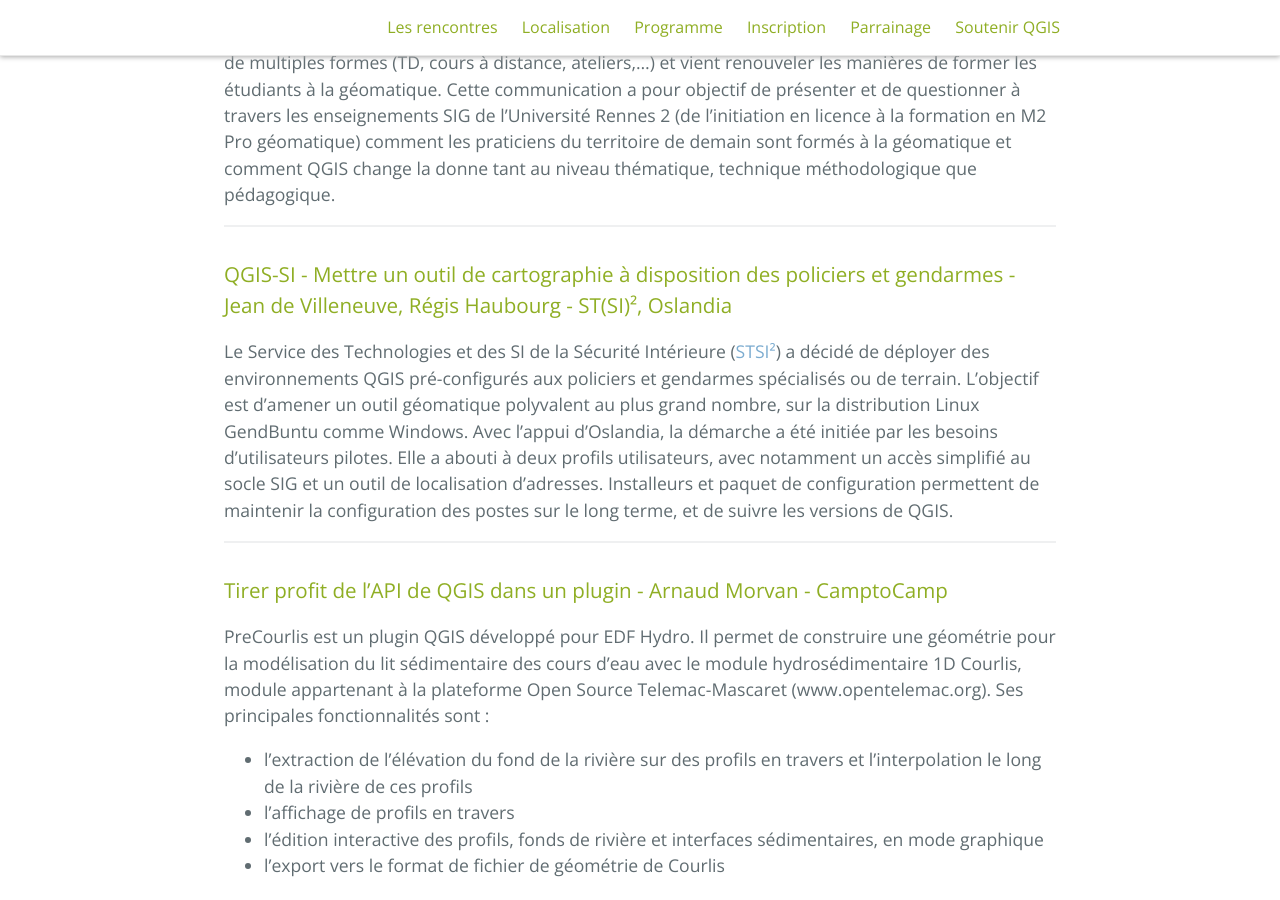
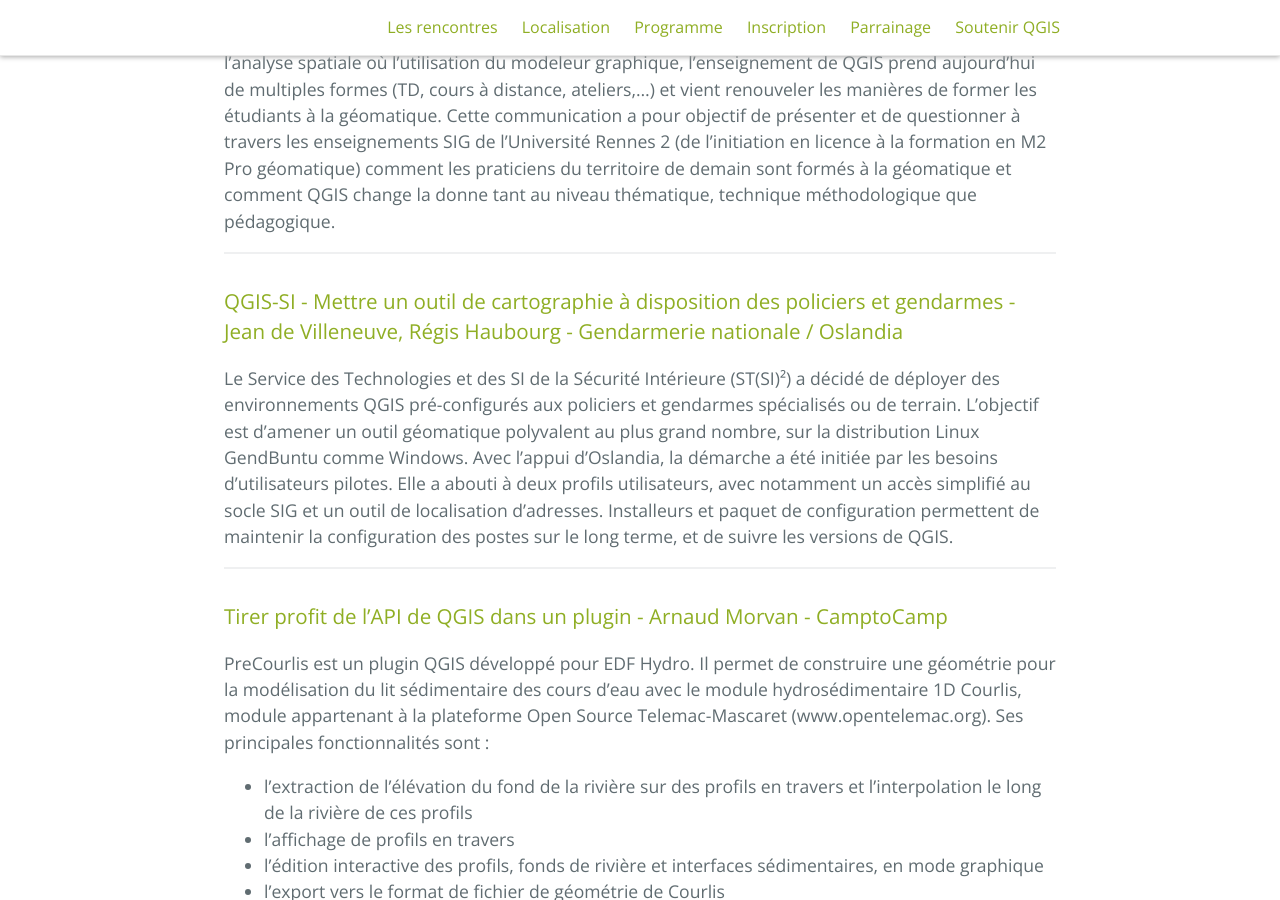
Before and after one commit to OSGeo-fr/QGIS-conf-fr-website, a Jekyll site: the page built from z20_programme.md, in a window 1280 px wide and 900 px high, scrolled down 3367 px. Built offline with Jekyll 4.4.1, drawn with Linux system fonts in a browser that asks for light colours; some of the changed text lies outside the part shown.

Commit message:
Typo et url non fonctionnels

```diff
--- a/z20_programme.md
+++ b/z20_programme.md
@@ -36,10 +36,10 @@ _______________________
 </thead>
  <tr class="th"><td>Horaires</td><td> </td><td>Durée (hors questions)</td></tr>
  <tr class="impair"><td>09:00</td><td>Ouverture de la journée - OSGeo-FR & Groupe QGIS FR</td><td>15 min.</td></tr>
- <tr class="pair"><td>09:15</td><td><a href="#covid-générateur-de-géométries-et-carto-geekeries-en-tous-genres---mathieu-rajerison">Covid, generateur de géométries et carto-geekeries en tous genres - Mathieu Rajerison</a></td><td>15 min.</td></tr>
+ <tr class="pair"><td>09:15</td><td><a href="#covid-générateur-de-géométries-et-carto-geekeries-en-tous-genres---mathieu-rajerison">Covid, générateur de géométries et carto-geekeries en tous genres - Mathieu Rajerison</a></td><td>15 min.</td></tr>
  <tr class="impair"><td>09:35</td><td><a href="#nouveautés-qgis--partage-de-styles-et-modèles-de-mise-en-page-via-le-hub-styles---pierre-serafini---sopreco">Nouveautés QGIS : Partage de styles et modèles de mise en page via le Hub Styles - Pierre Serafini - SOPRECO</a></td><td>7 min.</td></tr>
  <tr class="pair"><td>09:45</td><td><a href="#de-la-donnée-au-terrain--qgis-un-outil-global-pour-la-prospection-archéologique-par-télédétection---alexandre-guyot---laboratoire-letg-université-rennes-2--hytech-imaging">De la donnée au terrain : QGIS, un outil global pour la prospection archéologique par télédétection - Alexandre Guyot - Laboratoire LETG (Université Rennes 2) & Hytech Imaging</a></td><td>15 min.</td></tr>
- <tr class="impair"><td>10:05</td><td><a href="#qgis-si---mettre-un-outil-de-cartographie-à-disposition-des-policiers-et-gendarmes---jean-de-villeneuve-régis-haubourg---gendarmerie--nationale-oslandia">QGIS-SI - Mettre un outil de cartographie à disposition des policiers et gendarmes - Jean de Villeneuve, Régis Haubourg - ST(SI)², Oslandia</a></td><td>15 min.</td></tr>
+ <tr class="impair"><td>10:05</td><td><a href="#qgis-si---mettre-un-outil-de-cartographie-à-disposition-des-policiers-et-gendarmes---jean-de-villeneuve-régis-haubourg---gendarmerie-nationale--oslandia">QGIS-SI - Mettre un outil de cartographie à disposition des policiers et gendarmes - Jean de Villeneuve, Régis Haubourg - Gendarmerie nationale / Oslandia</a></td><td>15 min.</td></tr>
  <tr class="pause"><td>10:25</td><td>Pause - Salle café parallèle BBB</td><td>25 min.</td></tr>
  <tr class="impair"><td>10:50</td><td><a href="#tirer-profit-de-lapi-de-qgis-dans-un-plugin---arnaud-morvan---camptocamp">Tirer profit de l'API de QGIS dans un plugin - Arnaud Morvan - CamptoCamp</a></td><td>7 min.</td></tr>
  <tr class="pair"><td>11:00</td><td><a href="#qgeologis-visualisation-de-colonnes-stratigraphiques-et-de-séries-temporelles---sébastien-peillet---oslandia">QGeoloGIS, visualisation de colonnes stratigraphiques et de séries temporelles - Sébastien Peillet - Oslandia</a></td><td>7 min.</td></tr>
@@ -49,7 +49,7 @@ _______________________
  <tr class="pause"><td>12:10</td><td>Pause repas - Salle de discussions libres </td><td>1h50</td></tr>
  <tr class="impair"><td>14:00</td><td><a href="#les-maillages--qgis-en-4-dimensions----vincent-cloarec---lutra-consulting">Les Maillages : QGIS en 4 dimensions ! - Vincent Cloarec - Lutra Consulting</a></td><td>7 min.</td></tr>
  <tr class="pair"><td>14:10</td><td><a href="#stocker-et-visualiser-des-images-dans-le-cloud-à-laide-du-format-cog-et-de-qgis---julien-cabieces---oslandia">Stocker et visualiser des images dans le cloud à l'aide du format COG et de QGIS - Julien Cabieces - Oslandia</a></td><td>7 min.</td></tr>
- <tr class="impair"><td>14:20</td><td><a href="#nouveautés-qgis--pointcloud-et-3d---xxx">Nouveautés QGIS : pointcloud et 3D - XXX</a></td><td>7 min.</td></tr>
+ <tr class="impair"><td>14:20</td><td><a href="#nouveautés-qgis--pointcloud-et-3d---nedjima-belgacem---lutra-consulting">Nouveautés QGIS : pointcloud et 3D - Nedjima Belgacem - Lutra Consulting</a></td><td>7 min.</td></tr>
  <tr class="pair"><td>14:30</td><td><a href="#qfield--un-qgis-sur-le-terrain-pour-appuyer-la-mise-à-jour-du-pcrs-en-aura---lucas-mathieu---craig">QField : un QGIS sur le terrain pour appuyer la mise à jour du PCRS en AuRA - Lucas Mathieu - CRAIG</a></td><td>15 min.</td></tr>
  <tr class="impair"><td>14:50</td><td><a href="#intégrez-vos-routines-dans-qgis---julien-waddle---camptocamp">Intégrez vos routines dans QGIS - Julien Waddle - Camptocamp</a></td><td>7 min.</td></tr>
  <tr class="pause"><td>15:00</td><td>Pause - Salle café parallèle BBB</td><td>25 min.</td></tr>
@@ -81,9 +81,9 @@ Incontournable dans les cursus universitaires, l'apprentissage de QGIS tient une
 
 _______________________
 
-### QGIS-SI - Mettre un outil de cartographie à disposition des policiers et gendarmes - Jean de Villeneuve, Régis Haubourg - ST(SI)², Oslandia
+### QGIS-SI - Mettre un outil de cartographie à disposition des policiers et gendarmes - Jean de Villeneuve, Régis Haubourg - Gendarmerie nationale / Oslandia
 
-Le Service des Technologies et des SI de la Sécurité Intérieure ([STSI²](ST(SI)²)) a décidé de déployer des environnements QGIS pré-configurés aux policiers et gendarmes spécialisés ou de terrain. L'objectif est d'amener un outil géomatique polyvalent au plus grand nombre, sur la distribution Linux GendBuntu comme Windows.
+Le Service des Technologies et des SI de la Sécurité Intérieure (ST(SI)²) a décidé de déployer des environnements QGIS pré-configurés aux policiers et gendarmes spécialisés ou de terrain. L'objectif est d'amener un outil géomatique polyvalent au plus grand nombre, sur la distribution Linux GendBuntu comme Windows.
 Avec l'appui d'Oslandia, la démarche a été initiée par les besoins d'utilisateurs pilotes. Elle a abouti à deux profils utilisateurs, avec notamment un accès simplifié au socle SIG et un outil de localisation d’adresses. Installeurs et paquet de configuration permettent de maintenir la configuration des postes sur le long terme, et de suivre les versions de QGIS.
 
 _______________________
```
Also changed, not shown: other parts of z20_programme.md (+3 -3 lines).
